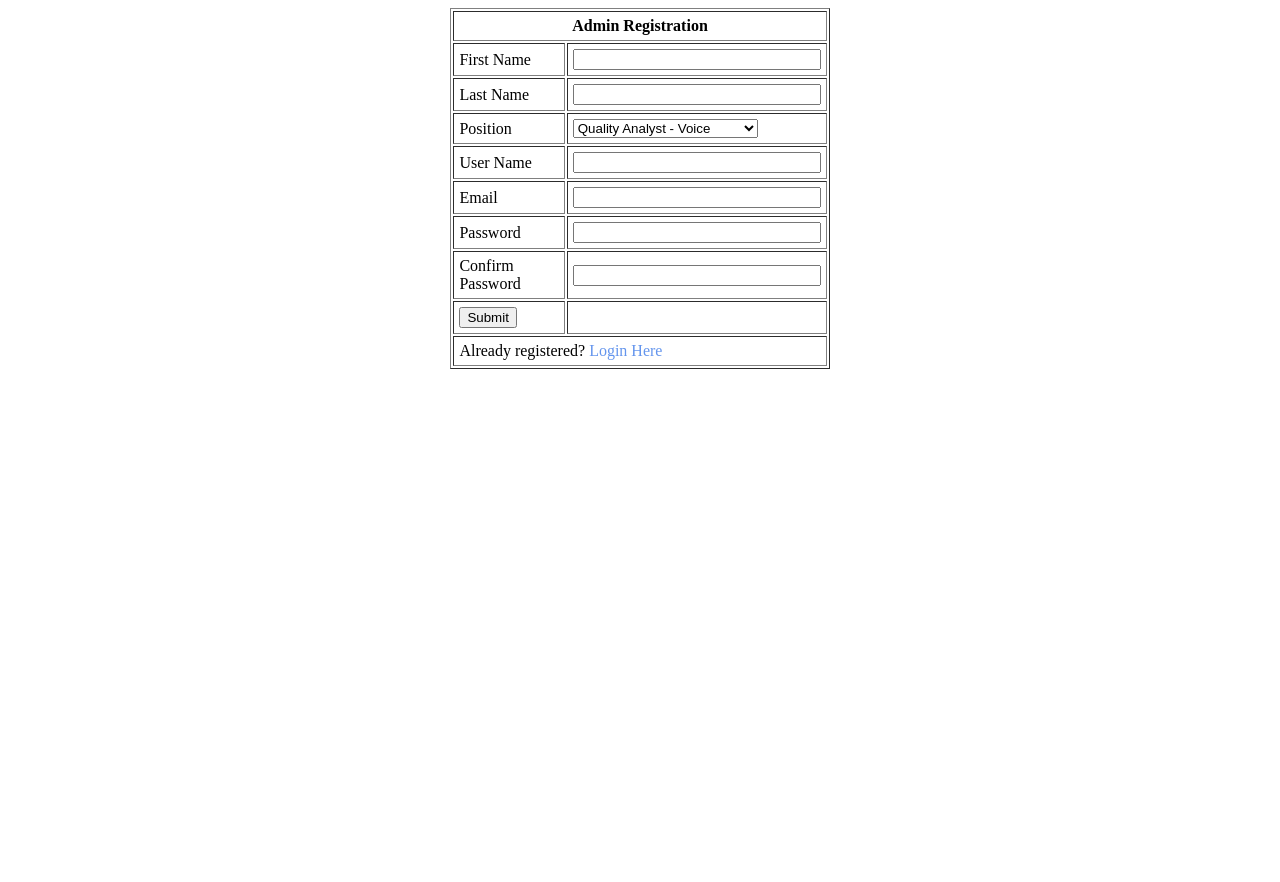
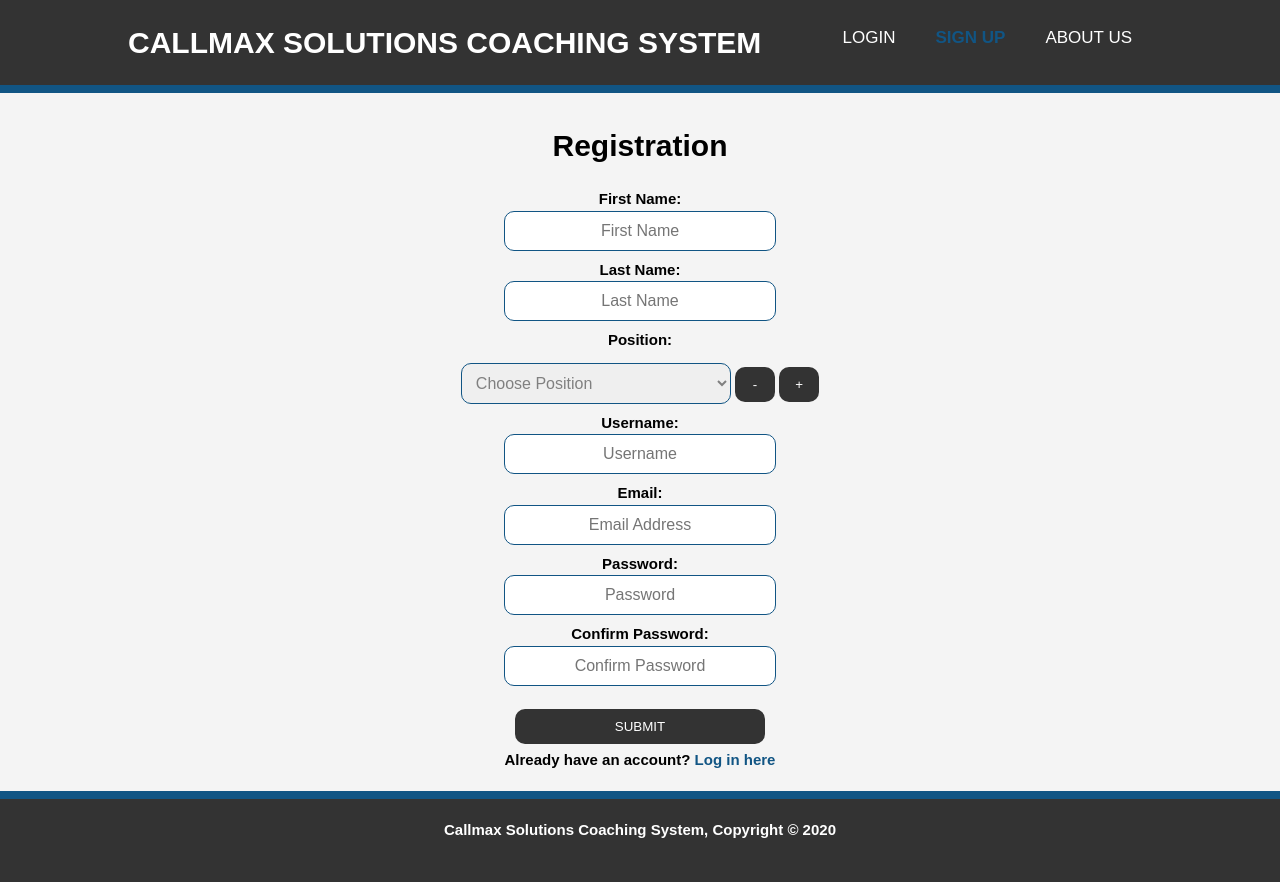
Before and after one commit to lncmchl3/Callmax_Coaching, a PHP site: page /callmaxcoaching/reg.php in a window 1280 px wide. Before the commit the page ends 369 px from the top, so only its background shows below. Run offline with PHP 8.4, Linux system fonts and the light colour scheme.

Commit message:
Latest UI Design

```diff
--- /dev/null
+++ b/css/html-style.css
@@ -0,0 +1,280 @@
+body {
+  padding: 0;
+  margin: 0;
+  background-color: #f4f4f4;
+  font: 15px/1.5 Arial, Helvetica, sans-serif;
+}
+a{
+  text-decoration: none;
+  color: #115584;
+}
+a:hover{
+  color: red;
+}
+/* Global style */
+
+.container{
+  width: 80%;
+  margin: auto;
+  overflow: hidden;
+}
+
+/*
+.container {
+  display: flex;
+  justify-content: center;
+}
+*/
+
+.dark{
+  padding:15px;
+  background-color: #115584;
+  color: #ffffff;
+  margin-top: 10px;
+  margin-bottom: 10px;
+  border-radius: 10px;
+}
+
+header{
+	background-color: #333;
+  color:#ffffff;
+  border-bottom: #115584 solid 8px;
+}
+header #branding{
+  text-transform: uppercase;
+  float: left;
+}
+
+
+header a{
+  color:#ffffff;
+  text-decoration: none;
+  text-transform: uppercase;
+  font-size: 17px;
+}
+
+header ul{
+  margin: 0;
+  padding: 0;
+}
+
+header li{
+  float:right;
+  display: inline;
+  padding: 0 20px 0 20px;
+  margin-top: 25px;
+}
+
+header .current a{
+  color: #115584;
+  font-weight:bold;
+}
+header a:hover{
+  color: #115584;
+  font-weight:bold;
+}
+
+.my-form{
+
+  text-align: center;
+  font-weight: bold;
+  padding: 20px;
+  margin-top: 150px;
+  font-size: 15px;
+
+/*  width: 90vw;*/
+/*  margin: 0 auto;*/
+/*  padding: 30px 20px;*/
+  min-height: calc(78.9vh - 85.19px - 89.88px);
+}
+
+#main{
+  width: 90vw;
+  margin: 0 auto;
+  padding: 30px 20px;
+  min-height: calc(92.7vh - 85.19px - 89.88px);
+
+
+
+}
+.my-form input[type="text"], .my-form input[type="password"]{
+
+  width: 250px;
+  padding: 10px 10px 10px 10px;
+  border-radius: 10px;
+  border: #333 solid 1px;
+  margin-bottom: 8px;
+  font-size:16px;
+
+}
+
+.my-form img{
+  padding-top: 10px;
+  padding-right: 10px;
+  width:30px;
+
+}
+
+
+.button
+{
+
+  border: none;
+  color: #ffffff;
+  background-color: #333;
+  width: 250px;
+  padding: 10px 10px 10px 10px;
+  border-radius: 10px;
+  text-transform: uppercase;
+}
+.button:hover{
+
+  color:#ffffff;
+  cursor: pointer;
+  font-weight: bold;
+  background-color: #115584;
+}
+
+/*side bar*/
+aside#sidebar{
+  float:right;
+  width:30%;
+  margin-top: 10px;
+}
+/*main-col*/
+article#main-col{
+  float:left;
+  width:65%;
+  margin-top: 10px;
+}
+
+
+.reg-form{
+  text-align: center;
+  font-weight: bold;
+  padding: 20px;
+  margin-top: 10px;
+  font-size: 15px;
+  display: block;
+  /*
+  margin-left: 40%
+  height: 100px;
+  width: 200px;
+  */
+  min-height: calc(93.8vh - 85.19px - 89.88px);
+}
+.reg-form h1{
+  text-align: center;
+  padding: 0;
+  margin: 0;
+  padding-bottom: 20px;
+}
+
+.reg-form .withAccount{
+
+  display: inline;
+
+}
+
+.reg-form input[type="text"], .reg-form input[type="password"], .reg-form input[type="email"]{
+
+  width: 250px;
+  padding: 10px 10px 10px 10px;
+  border-radius: 10px;
+  border: #115584 solid 1px;
+  margin-bottom: 8px;
+  font-size:16px;
+  text-align: center;
+
+}
+.reg-form .button{
+  margin-top: 15px;
+  text-align: center;
+  margin-bottom: 5px;
+
+
+}
+
+.reg-form label{
+    display: block;
+}
+.reg-form .posOption input[type="text"]{
+  display: block;
+  text-align: center;
+}
+
+.reg-form .posOption #addmore{
+  width: 40px;
+  display: none;
+  display: inline;
+}
+
+.reg-form .posOption #removebutton{
+  width: 40px;
+  display: inline;
+}
+
+.reg-form .posOption{
+
+/*display: inline;
+*/ text-align: center;
+}
+#accountinputtitle{
+  text-align: center;
+}
+.accountinput{
+   text-align: center;
+   margin-top: 10px;
+   margin-left: 605px;
+}
+
+
+select:invalid {
+  color: gray;
+}
+
+.reg-form select{
+  width: 270px;
+  padding: 10px 10px 10px 10px;
+  border-radius: 10px;
+  border: #115584 solid 1px;
+  margin-bottom: 8px;
+  font-size:16px;
+
+}
+
+.reg-form #accountinputtitle{
+  display: none;
+}
+/*footer*/
+/*
+footer{
+position:fixed;
+left: 0;
+bottom: 0;
+width: 100%;
+text-align: center;
+border-top: #115584 solid 8px;
+background-color: #333;
+color:#ffffff;
+}
+
+.foot-margin{
+  margin-top: 230px;
+}
+.foot-margin_1{
+  margin-top: 60px;
+}
+
+.foot-margin_2{
+  margin-top: 452px;
+}
+*/
+footer{
+
+  padding-bottom: 20px;
+  text-align: center;
+  border-top: #115584 solid 8px;
+  background-color: #333;
+  color:#ffffff;
+}
--- a/reg.php
+++ b/reg.php
@@ -1,5 +1,7 @@
 
 <!DOCTYPE html>
+
+<!--
 <style>
     a{
         text-decoration: none;
@@ -27,6 +29,8 @@
         float: right;
     }
 </style>
+-->
+
 <script type="text/javascript">
     var value = 0;
     $(document).ready(function () {
@@ -51,9 +55,9 @@
         var r = document.getElementById('removebutton');
         var s = document.getElementById("accountinput");
         if (val === 'TL' || val === 'AM') {
-            r.style.display = 'block';
+            r.style.display = 'inline';
             accountinputtitle.style.display = 'block';
-            addmore.style.display = 'block';
+            addmore.style.display = 'inline';
         } else {
 //            accountinput.style.display = 'none';
             accountinputtitle.style.display = 'none';
@@ -86,35 +90,54 @@
     <head>
         <meta http-equiv="Content-Type" content="text/html; charset=UTF-8">
         <link rel="icon" href="searchicon.png">
-        <title>Admin Registration</title>
+        <link rel="stylesheet" type="text/css" href="css/html-style.css">
+        <title>Callmax Solutions Coaching System | Sign Up</title>
     </head>
-    <body>
-        <form method="post" action="registration.php" autocomplete="off" onsubmit="return confirmPass()">
+
+<body>
+
+
+        <header>
+            <div class="container">
+
+                <div id="branding">
+
+                    <h1>Callmax Solutions Coaching System</h1>
+                </div>
+                <nav>
+                    <ul>
+                        <li><a href="about.php">About Us</a></li>
+                        <li class="current"><a href="reg.php">Sign up</a></li>
+                        <li><a href="index.php">Login</a></li>
+
+                    </ul>
+                </nav>
+            </div>
+        </header>
+
+    <div class="container">
+        <form class="reg-form" method="post" action="registration.php" autocomplete="off" onsubmit="return confirmPass()">
             <input type="hidden" id="accountCounts" name="accountCounts" value="0">
-            <center>
-                <table border="1" width="30%" cellpadding="5">
-                    <thead>
-                        <tr>
-                            <th colspan="2">Admin Registration</th>
-                        </tr>
-                    </thead>
-                    <tbody>
-                        <!--                    <tr>
-                                                <td>Registration Number</td>
-                                                <td><input type="text" name="regnumber" value="" required></td>
-                                            </tr>-->
-                        <tr>
-                            <td width="30%;">First Name</td>
-                            <td><input type="text" name="firstname" value="" required/></td>
-                        </tr>
-                        <tr>
-                            <td width="30%;">Last Name</td>
-                            <td><input type="text" name="lastname" value="" required/></td>
-                        </tr>
-                        <tr>
-                            <td width="30%;">Position</td>
-                            <td id="postd">
-                                <select name="position" onchange='CheckPos(this.value);'>
+
+
+                            <h1>Registration</h1>
+
+
+                                <label>First Name:</label>
+                                <input type="text" name="firstname" value="" placeholder="First Name" required>
+
+
+
+                                <label>Last Name:</label>
+                                <input type="text" name="lastname" value="" placeholder="Last Name" required>
+
+
+
+                            <div class="posOption">
+                            <label>Position:</label>
+
+                                <select required name="position" onchange='CheckPos(this.value);'>
+                                    <option value="" disabled selected hidden>Choose Position</option>
                                     <option value="QAV">Quality Analyst - Voice</option>
                                     <option value="QAN">Quality Analyst - Non-Voice</option>
                                     <option value="HR">Human Resources</option>
@@ -123,7 +146,11 @@
                                     <!--<option value="MIS">MIS</option>-->
                                     <option value="KPI">KPI</option>
                                 </select>
-                                <span id='accountinputtitle' style=" display: none">Accounts:</span>
+                                <span id='accountinputtitle'>Accounts:</span>
+                                <button class="button" type="button" id='removebutton'/>-</button>
+                                <button class="button" type="button" id='addmore' onclick="createFunction(this.value)">+</button>
+
+
                                 <script src="https://ajax.googleapis.com/ajax/libs/jquery/3.4.1/jquery.min.js"></script>
                                 <script>
 
@@ -138,6 +165,7 @@
                                         x.setAttribute("id", "accountinput" + value);
                                         x.setAttribute("name", "accountinput" + value);
                                         x.setAttribute("class", "accountinput");
+                                        x.setAttribute("placeholder", "Add Account");
 //                                        y.setAttribute("type", "button");
 //                                        y.setAttribute("id", "removebutton");
 //                                        y.setAttribute("name", "removebutton");
@@ -170,40 +198,45 @@
                                     });
 
                                 </script>
-                                <input type="button" id='removebutton' value="remove" style=" display: none">
-                                <input type="button" id='addmore' onclick="createFunction(this.value)" value="Add" style=" display: none">
 
-                            </td>
-                        </tr>
-                        <tr>
-                            <td width="30%;">User Name</td>
-                            <td><input type="text" name="username" value="" required/></td>
-                    <span id="availability"></span>
-                    </tr>
-                    <tr>
-                        <td width="30%;">Email</td>
-                        <td><input type="email" name="email" value="" required/></td>
-                    </tr>
-                    <tr>
-                        <td width="30%;">Password</td>
-                        <td><input onclick="changeback()" type="password" name="password" id="password" value="" required/>
-                        </td>
-                    </tr>
-                    <tr>
-                        <td width="30%;">Confirm Password</td>
-                        <td><input onclick="changeback()" type="password" name="password2" id="password2" value="" required/>
-                        </td>
-                    </tr>
-                    <tr>
-                        <td><input type="submit" value="Submit" /></td>
-                        <td></td>
-                    </tr>
-                    <tr>
-                        <td colspan="2">Already registered? <a href="index.php">Login Here</a></td>
-                    </tr>
-                    </tbody>
-                </table>
-            </center>
+
+
+                            </div>
+
+
+                                <label>Username:</label>
+                                <input type="text" name="username" value="" placeholder="Username" required>
+                                <span id="availability"></span>
+
+
+                                <label class="email-input">Email:</label>
+                                <input type="email" name="email" value="" placeholder="Email Address" required>
+
+
+
+                                <label>Password:</label>
+                                <input onclick="changeback()" type="password" name="password" id="password" value="" placeholder="Password" required>
+
+
+
+                                <label>Confirm Password:</label>
+                                <input onclick="changeback()" type="password" name="password2" id="password2" value="" placeholder="Confirm Password"required/>
+
+                            <div>
+                                <button class="button" type="submit" name="Login"/>Submit</button>
+                            </div>
+                            <div>
+                                <label class="withAccount">Already have an account?</label>
+                                <a href="index.php">Log in here</a>
+                            </div>
+
         </form>
-    </body>
+    </div>
+
+<!--     <div class="foot-margin_1"> -->
+        <footer>
+             <h4>Callmax Solutions Coaching System, Copyright &copy; 2020</h4>
+        </footer>
+<!--     </div>  -->
+</body>
 </html>
```
Also changed, not shown: about.php (added, +96 -0 lines), css/style.css (deleted, +0 -91 lines), index.php (+51 -55 lines), images/logo.png (added).
